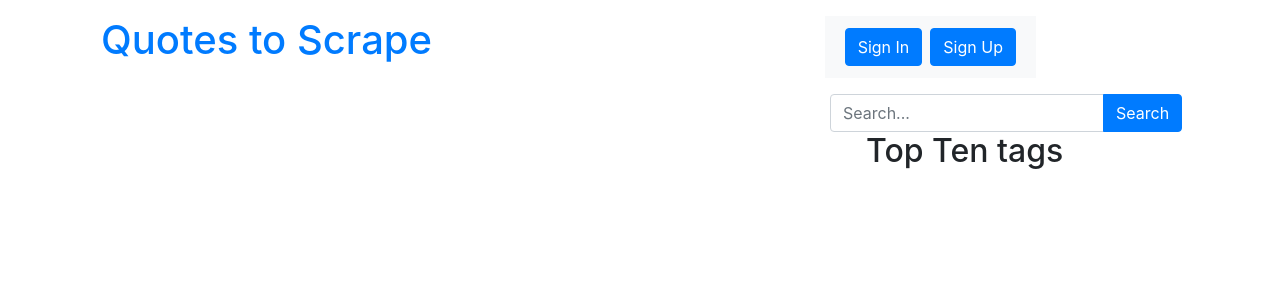
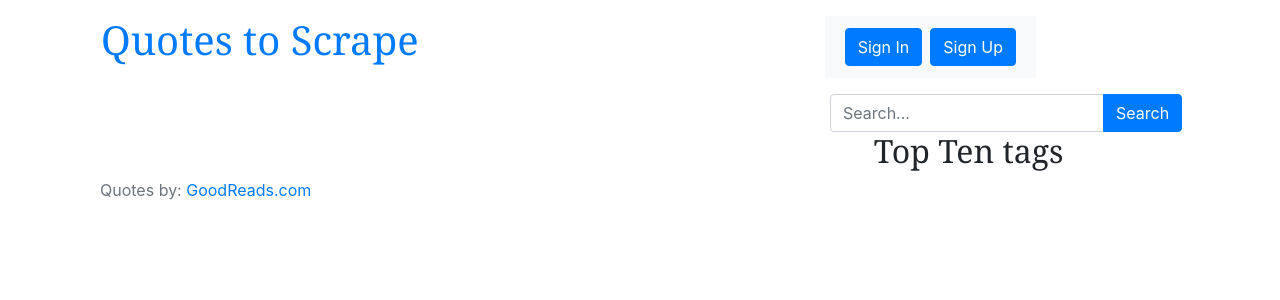
Before and after one commit to sergiokapone/goit_python_web_hw10, a Django app: page / in a window 1280 px wide. Shown: the top 300 px of the page. Run offline with Django 4.2, Linux system fonts and the light colour scheme; data that the repository does not hold is empty; some libraries are stand-ins or nearby versions.

Commit message:
add cool font

```diff
--- a/hw10/quotes/static/quotes/styles.css
+++ b/hw10/quotes/static/quotes/styles.css
@@ -1,3 +1,13 @@
+body {
+  font-family: "Georgia", serif;
+}
+
+h1,
+h2,
+h3 {
+  font-family: "Georgia", sans-serif;
+}
+
 .quote {
   padding: 10px;
   margin-bottom: 30px;
@@ -7,6 +17,7 @@
 }
 
 .quote span.text {
+  font-family: "Pacifico";
   display: block;
   margin-bottom: 5px;
   font-size: large;
--- a/hw10/quotes/templates/quotes/base.html
+++ b/hw10/quotes/templates/quotes/base.html
@@ -9,6 +9,11 @@
       rel="stylesheet"
       href="https://stackpath.bootstrapcdn.com/bootstrap/4.3.1/css/bootstrap.min.css"
     />
+    <link
+      href="https://fonts.googleapis.com/css2?family=Pacifico&display=swap"
+      rel="stylesheet"
+    />
+
     <title>Homework</title>
   </head>
   <body>
@@ -33,6 +38,14 @@
         </div>
       </div>
       {% block content %} {% endblock %}
+      <footer class="footer">
+        <div class="container">
+          <p class="text-muted">
+            Quotes by:
+            <a href="https://www.goodreads.com/quotes">GoodReads.com</a>
+          </p>
+        </div>
+      </footer>
     </div>
   </body>
 </html>
```
